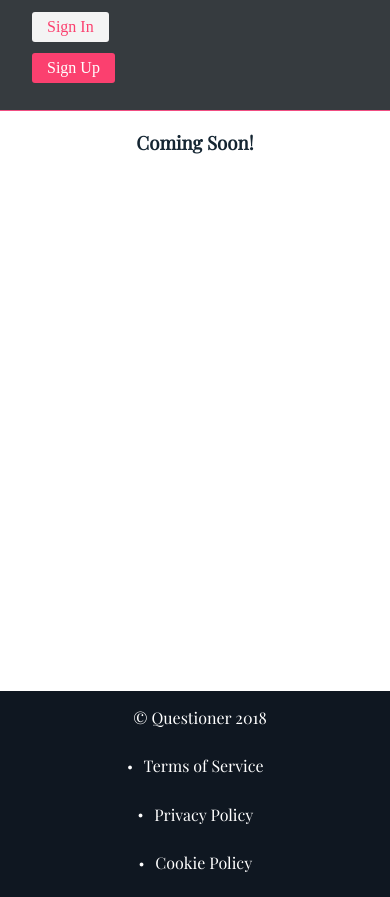
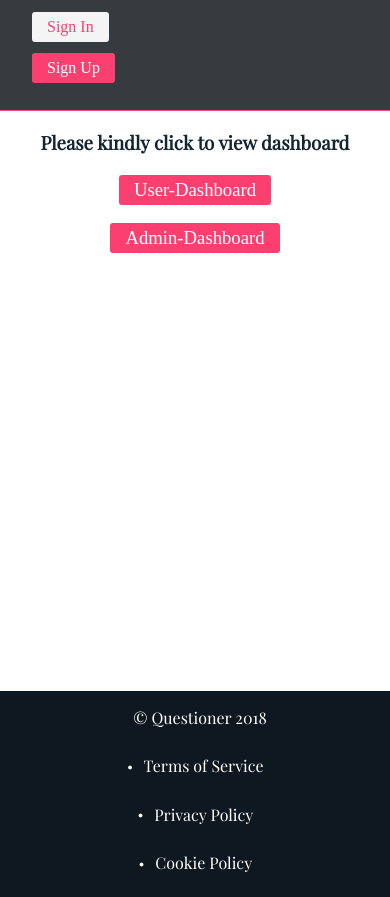
Before and after one commit to abidex4yemi/meet-up-questioner, a website: page dist/upcoming.html in a window 390 px wide. Shown: the part 79-976 px from the top of the page. Drawn offline with nearby package versions, Linux system fonts and the light colour scheme.

```diff
--- a/dist/css/style.css
+++ b/dist/css/style.css
@@ -594,7 +594,7 @@
 }
 
 .question__title {
-  margin: 0 0 0.3em;
+  margin: 0.5em 0 0.5em;
   font-size: 1em;
 }
 
--- a/dist/upcoming.html
+++ b/dist/upcoming.html
@@ -34,13 +34,18 @@
     </header>
     <!--/.main-header-->
 
-    <section class="sign-in">
+    <section class="upcoming">
       <div class="container">
-        <h3 class="form__headline">Coming Soon!</h3>
+        <h3 class="form__headline">Please kindly click to view dashboard</h3>
+        <h3 class="form__headline"><a href="user-dashboard.html" class="nav__link btn btn__primary--color">user-dashboard</a></h3>
+        <h3 class="form__headline"><a href="admin-dashboard.html" class="nav__link btn btn__primary--color">admin-dashboard</a></h3>
       </div>
     </section>
-    <!--/.sign-up-->
+    <!--/.upcoming-->
+
   </div>
+
+
   <section class="footer">
     <div class="container">
       <div class="footer__content">
```
Also changed, not shown: dist/index.html (+1 -0 lines).
